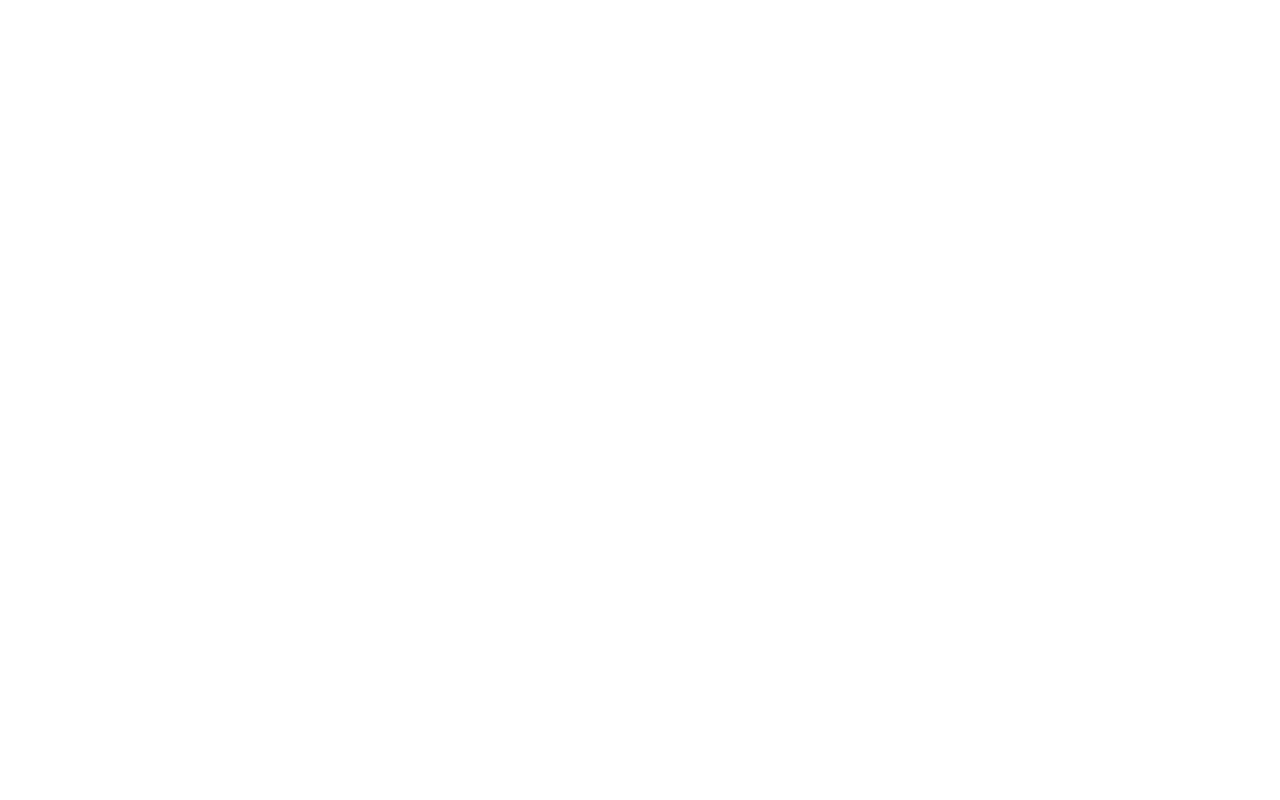
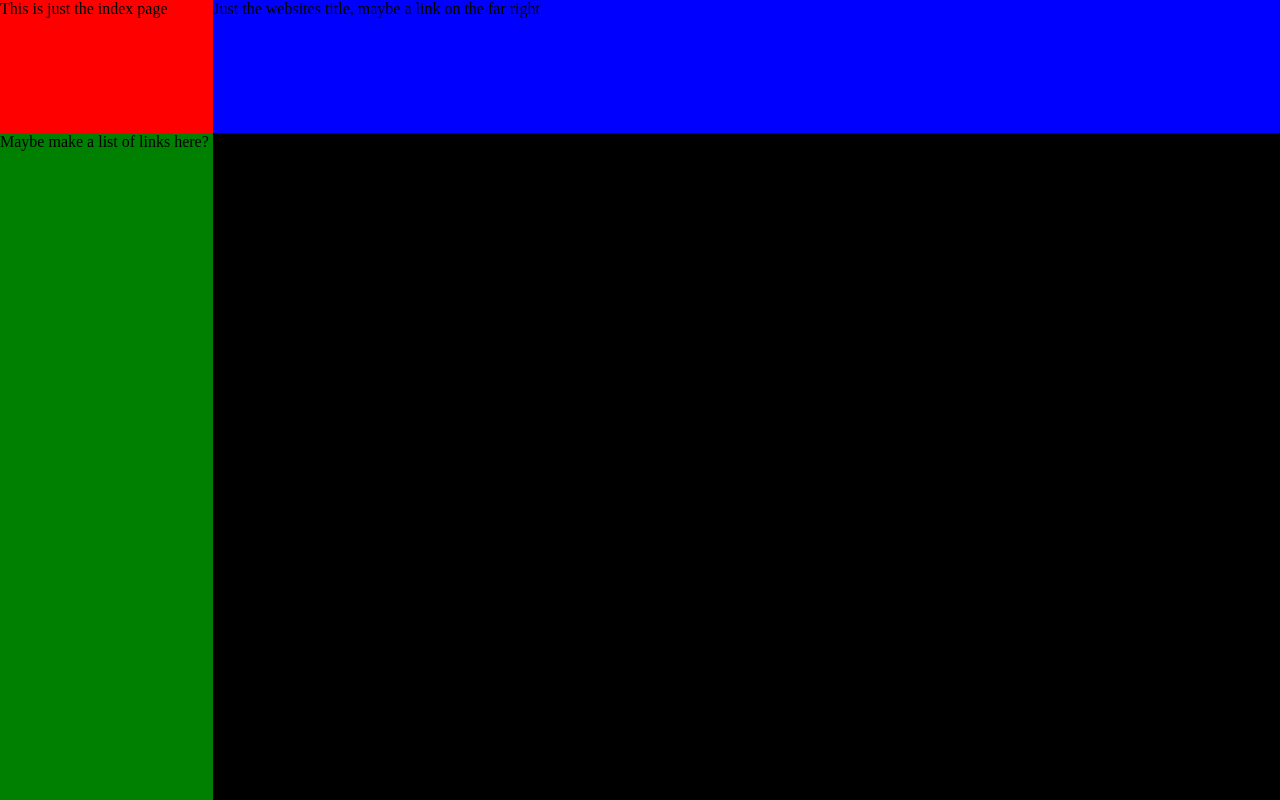
Before and after one commit to leadgfl13/library, a plain HTML site: page index.html in a window 1280 px wide. Drawn offline with Linux system fonts and the light colour scheme.

Commit message:
Set up  basic grid format

```diff
--- a/index.html
+++ b/index.html
@@ -7,6 +7,23 @@
     <link rel="stylesheet" href="style.css">
 </head>
 <body>
+    <div class="container">
+        <div class="top">
+        Just the websites title, maybe a link on the far right
+        </div>
+        <div class="topleft">
+            This is just the index page
+        </div>
+
+        <div class="leftcolumn">
+            Maybe make a list of links here?
+        </div>
+        <div class="middlearea">
+            this is where all the books are going to go, set up as cards
+        </div>
+
+
+    </div>
 
 </body>
 
--- a/style.css
+++ b/style.css
@@ -0,0 +1,32 @@
+body{margin:0px;
+}
+
+.container{
+    display:grid;
+    grid-template-columns: 1fr 5fr;
+    grid-template-rows:1fr 5fr;
+    height:100vh;
+    margin:0px;
+
+}
+
+.topleft{
+    grid-area:1/1/2/2;
+    background-color:red;
+}
+
+.top{
+    grid-area:1/2/2/4;
+    background-color: blue;
+}
+.leftcolumn{
+    grid-area:2/1/3/2;
+    background-color: green;
+
+}
+
+.middlearea{
+    grid-area:2/2/3/3;
+    background-color: black;
+
+}
```
